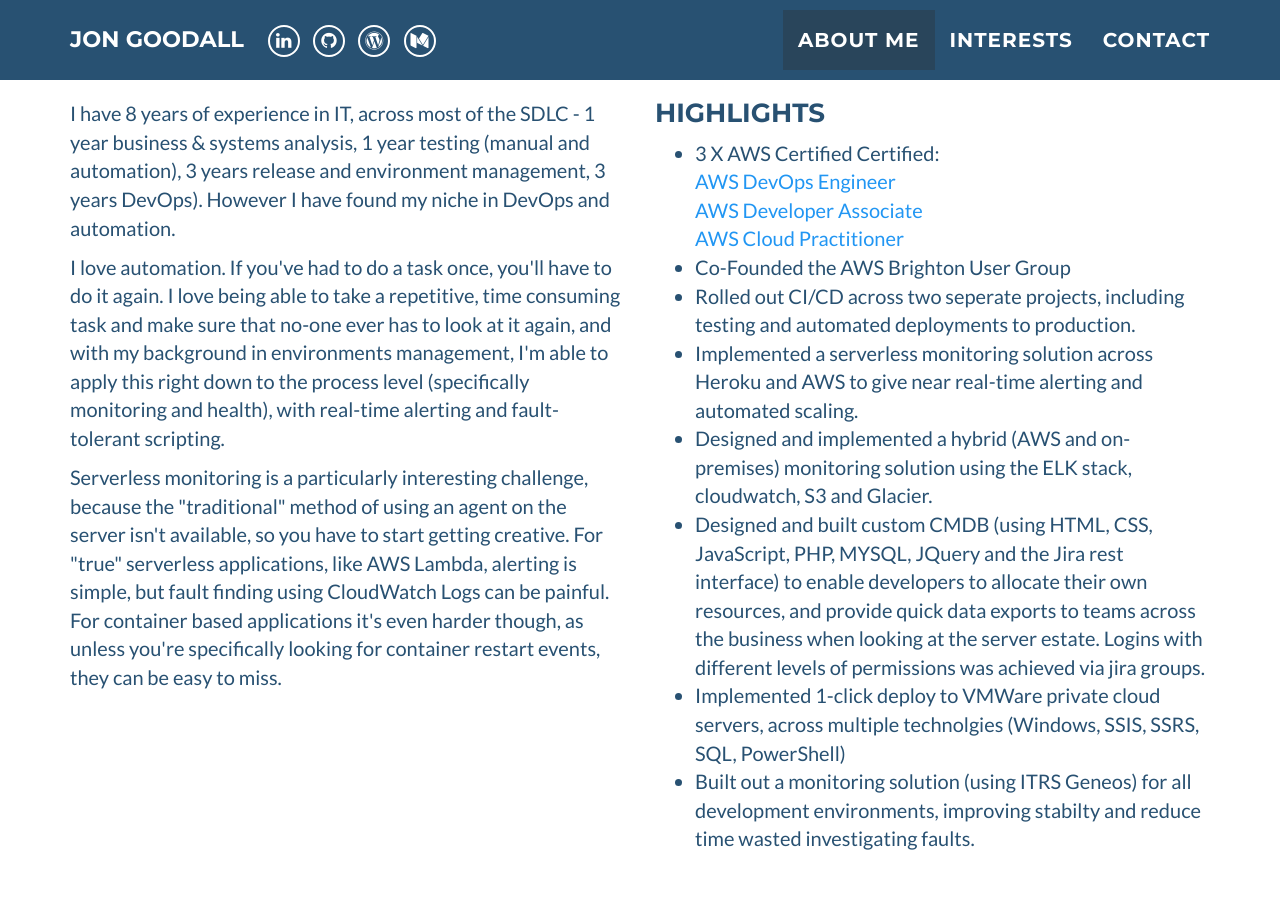
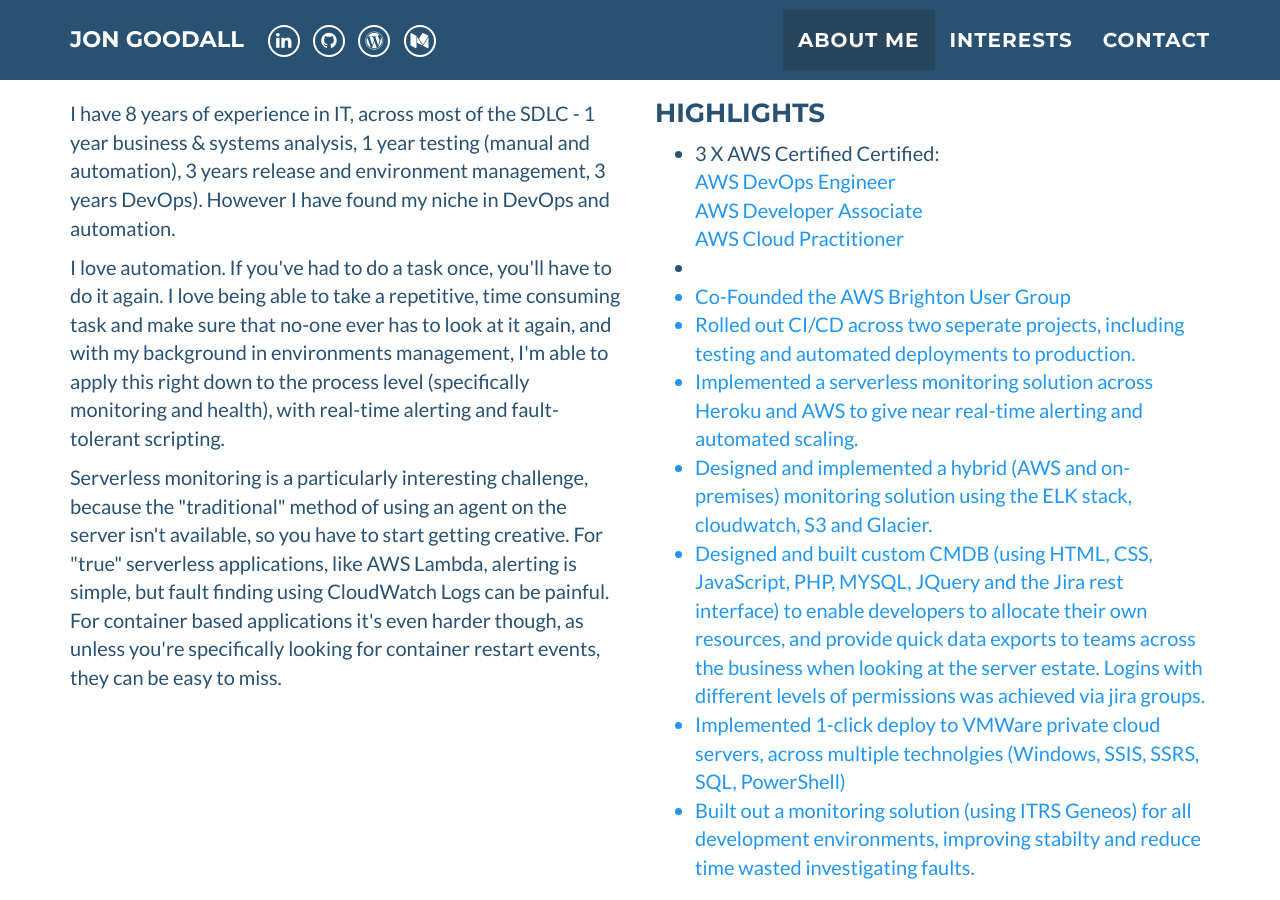
Before and after one commit to jdgoodall1/jdgoodall1.github.io, a Jekyll site: the page built from index.html, in a window 1280 px wide and 900 px high, scrolled down 617 px. Built offline with Jekyll 4.4.1, drawn with Linux system fonts in a browser that asks for light colours.

Commit message:
Update about_me.html

```diff
--- a/_includes/about_me.html
+++ b/_includes/about_me.html
@@ -29,6 +29,9 @@
                         <a href="https://www.credly.com/badges/690ba7a6-1b19-4a17-9938-79bb172242ca/">AWS Cloud Practitioner</a><br />
                     </li>
                     <li>
+                        <a href="https://aws.amazon.com/developer/community/community-builders/community-builders-directory/?cb-cards.sort-by=item.additionalFields.cbName&cb-cards.sort-order=asc&awsf.builder-category=*all&awsf.location=*all&awsf.year=*all&cb-cards.q=jon%2Bgoodall&cb-cards.q_operator=AND>"AWS Community Builder (March 2023 intake)</a>
+                    </li>
+                    <li>
                         Co-Founded the AWS Brighton User Group
                     </li>
                     <li>
```
